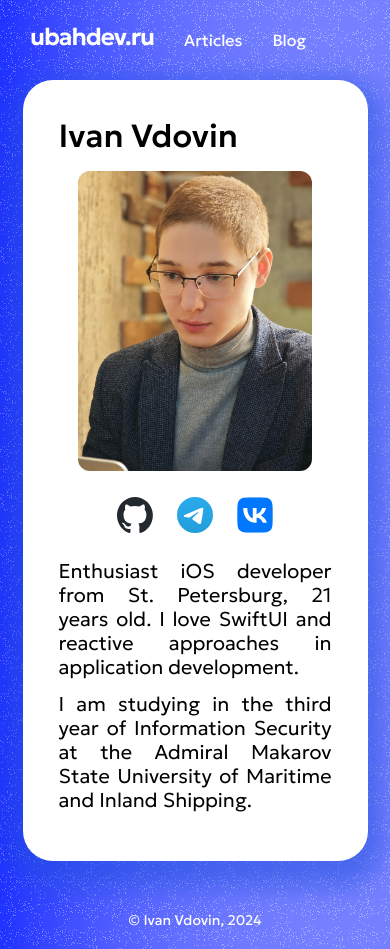
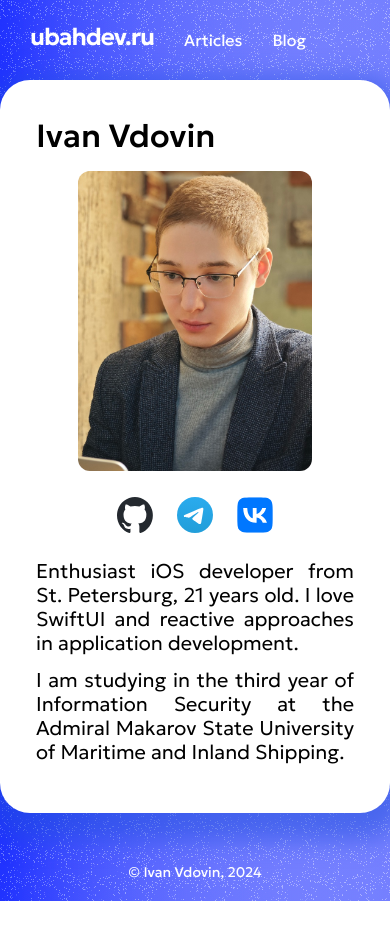
Before and after one commit to ubahwin/ubahdev.ru, a React (Vite) app: page / in a window 390 px wide. After the commit the page ends 901 px from the top, so only its background shows below. Built offline with nearby package versions, Linux system fonts and the light colour scheme.

Commit message:
chore(styles): content-container width

```diff
--- a/src/styles/About.scss
+++ b/src/styles/About.scss
@@ -1,4 +1,4 @@
-$maxHeight: 800px;
+@import 'main.scss';
 
 .about-container-separator {
   width: 100%;
@@ -20,7 +20,7 @@ $maxHeight: 800px;
       margin-bottom: 13px;
     }
 
-    @media(max-width: $maxHeight) {
+    @media(max-width: $maxWidth) {
       margin-top: 18px;
       margin-right: 0;
     }
@@ -30,7 +30,7 @@ $maxHeight: 800px;
     display: flex;
     flex-direction: column;
 
-    @media(max-width: $maxHeight) {
+    @media(max-width: $maxWidth) {
       order: -1;
     }
 
@@ -49,7 +49,7 @@ $maxHeight: 800px;
     }
   }
 
-  @media(max-width: $maxHeight) {
+  @media(max-width: $maxWidth) {
     justify-content: center;
     align-items: center;
     flex-direction: column;
--- a/src/styles/main.scss
+++ b/src/styles/main.scss
@@ -1,5 +1,7 @@
 @import url('https://fonts.googleapis.com/css2?family=Geologica:wght@100..900&display=swap');
 @import url('https://fonts.googleapis.com/css2?family=JetBrains+Mono:ital,wght@0,100..800;1,100..800&display=swap');
+
+$maxWidth: 800px;
 
 * {
   margin: 0;
@@ -58,11 +60,10 @@ body {
     font-weight: 500;
     margin-bottom: 15px;
   }
-}
 
-@media (max-width: 800px) {
-  .content-container {
-    width: 70%;
+  @media (max-width: $maxWidth) {
+    width: 100%;
+    box-sizing: border-box;
   }
 }
 
```
